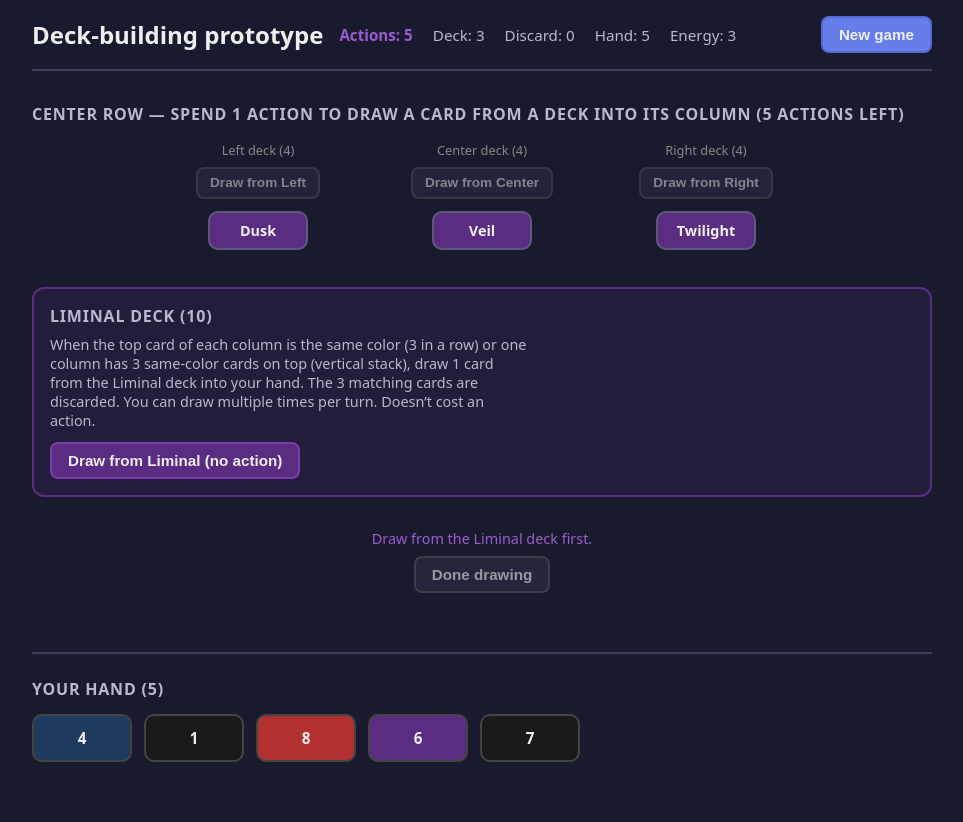
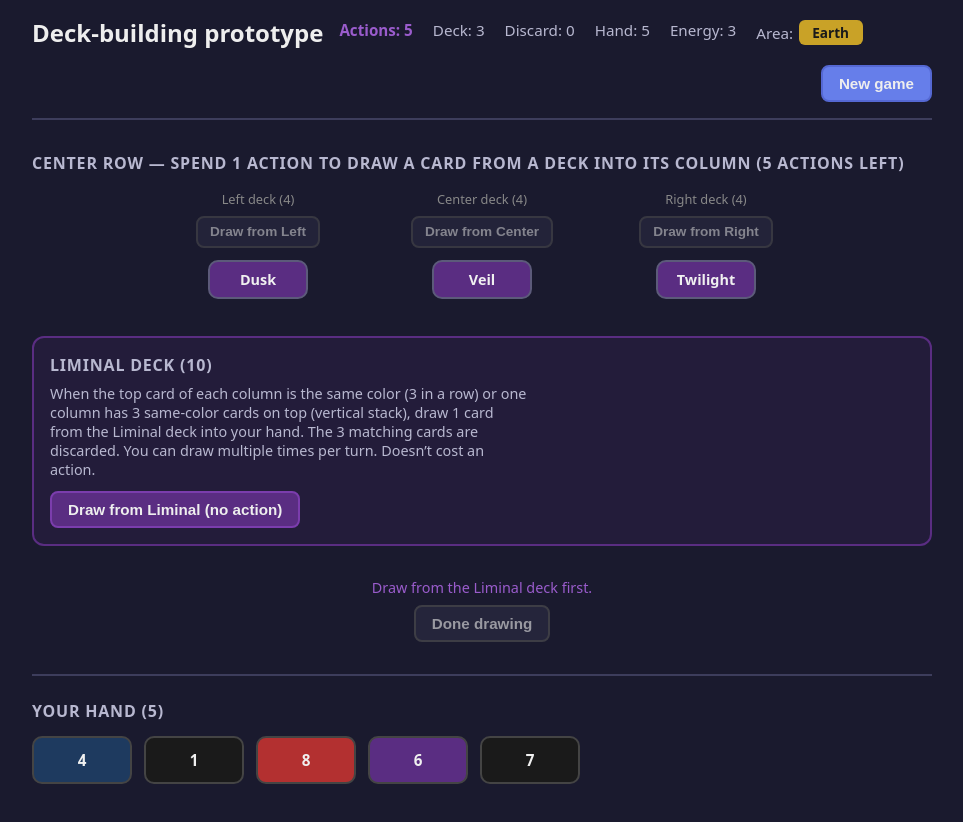
Before and after one commit to Mark-David-Hill/experiments, a React (Vite) app in the folder deck-building-prototype/: page / in a window 1280 px wide. Both pictures are taken after a click on the button "Start game". Shown: the top 822 px of the page, without its empty margins (158-1121 px from the left). Built offline with nearby package versions, Linux system fonts and the light colour scheme.

Commit message:
adds innate color for the area and ability to get bonus tokens. Adds message modal

```diff
--- a/deck-building-prototype/src/App.css
+++ b/deck-building-prototype/src/App.css
@@ -36,6 +36,23 @@
 .pile-actions {
   color: #9a5ccc;
   font-weight: 700;
+}
+
+.pile-area {
+  display: inline-flex;
+  align-items: center;
+  gap: 0.35rem;
+}
+
+.area-color-card {
+  display: inline-flex;
+  align-items: center;
+  justify-content: center;
+  padding: 0.2rem 0.5rem;
+  border-radius: 6px;
+  font-size: 0.85rem;
+  font-weight: 600;
+  min-width: 4rem;
 }
 
 .pile-tokens {
@@ -489,3 +506,41 @@ section h2 {
   box-shadow: none;
   border-color: #444;
 }
+
+/* Bonus modal */
+.bonus-modal-overlay {
+  position: fixed;
+  inset: 0;
+  background: rgba(0, 0, 0, 0.6);
+  display: flex;
+  align-items: center;
+  justify-content: center;
+  z-index: 1000;
+  padding: 1rem;
+}
+
+.bonus-modal {
+  background: linear-gradient(145deg, #2d3a5c 0%, #1e2a4a 100%);
+  border: 2px solid #5a2d82;
+  border-radius: 12px;
+  padding: 1.5rem;
+  max-width: 360px;
+  box-shadow: 0 8px 32px rgba(0, 0, 0, 0.4);
+}
+
+.bonus-modal-title {
+  margin: 0 0 0.75rem 0;
+  font-size: 1.25rem;
+  color: #c9a227;
+}
+
+.bonus-modal-message {
+  margin: 0 0 1rem 0;
+  font-size: 0.95rem;
+  color: #e0e8ff;
+  line-height: 1.4;
+}
+
+.bonus-modal .btn {
+  width: 100%;
+}
--- a/deck-building-prototype/src/App.jsx
+++ b/deck-building-prototype/src/App.jsx
@@ -6,6 +6,8 @@ import {
   CENTER_DECK_LABELS,
   LIMINAL_DECK_DEFS,
   CARD_COLORS,
+  CARD_COLOR_KEYS,
+  AREA_COLOR_LABELS,
   getCardTextColor,
   createCardInstance,
 } from './data/cards'
@@ -56,7 +58,9 @@ const initialGameState = () => ({
   pendingDiscardCenterCard: null, // when set, waiting to pick a center card to discard (ability played in draw phase)
   handCardToPlace: null, // when set, waiting to pick a column to place this hand card at the bottom (costs 1 action)
   liminalColorMatchThisDraw: false, // true when last Liminal draw was same color as match (shows bonus message)
+  areaColor: null, // innate color of current area (random at game start); match this color for bonus token
   tokens: {}, // color -> count (from Liminal color-match bonus)
+  bonusModal: null, // { title, message } when set, show modal until dismissed
 })
 
 /** Finds first 3-in-a-row (same color): any horizontal row, or any vertical run in a column. */
@@ -99,7 +103,9 @@ function App() {
   pendingDiscardCenterCard,
   handCardToPlace,
   liminalColorMatchThisDraw,
+  areaColor,
   tokens,
+  bonusModal,
   } = state
 
   const liminalMatch = findFirstMatch(centerColumns)
@@ -131,10 +137,13 @@ function App() {
     const liminalDeckInit = shuffle(
       LIMINAL_DECK_DEFS.map((c) => createCardInstance(c))
     )
+    const areaColor =
+      CARD_COLOR_KEYS[Math.floor(Math.random() * CARD_COLOR_KEYS.length)]
 
     setState((s) => ({
       ...s,
       gameStarted: true,
+      areaColor,
       phase: 'draw',
       deck: newDeck,
       hand: drawn,
@@ -204,11 +213,31 @@ function App() {
       }
       const matchColor = threeMatching[0].color
       const colorMatch = matchColor === card.color
+      const areaMatch = matchColor === s.areaColor
 
-      const newTokens =
-        colorMatch && LIMINAL_COLOR_MATCH_BONUS === 'token'
-          ? { ...s.tokens, [matchColor]: (s.tokens[matchColor] ?? 0) + 1 }
-          : s.tokens
+      let newTokens = { ...s.tokens }
+      if (colorMatch && LIMINAL_COLOR_MATCH_BONUS === 'token') {
+        newTokens = { ...newTokens, [matchColor]: (newTokens[matchColor] ?? 0) + 1 }
+      }
+      if (areaMatch) {
+        newTokens = { ...newTokens, [matchColor]: (newTokens[matchColor] ?? 0) + 1 }
+      }
+
+      let bonusModal = null
+      if (colorMatch || areaMatch) {
+        const parts = []
+        if (colorMatch && LIMINAL_COLOR_MATCH_BONUS === 'token') {
+          parts.push('Yōkai matched the spirits')
+        }
+        if (areaMatch) {
+          parts.push('Match matched the area')
+        }
+        const tokenCount = (colorMatch ? 1 : 0) + (areaMatch ? 1 : 0)
+        bonusModal = {
+          title: 'Bonus!',
+          message: `${parts.join(' and ')} — +${tokenCount} token${tokenCount !== 1 ? 's' : ''} (${matchColor}).`,
+        }
+      }
 
       return {
         ...s,
@@ -216,8 +245,9 @@ function App() {
         hand: [...s.hand, card],
         centerColumns: newCenterColumns,
         discard: [...s.discard, ...threeMatching],
-        liminalColorMatchThisDraw: colorMatch,
+        liminalColorMatchThisDraw: colorMatch || areaMatch,
         tokens: newTokens,
+        bonusModal,
       }
     })
   }, [])
@@ -311,6 +341,10 @@ function App() {
     })
   }, [])
 
+  const dismissBonusModal = useCallback(() => {
+    setState((s) => (s.bonusModal ? { ...s, bonusModal: null } : s))
+  }, [])
+
   const playDiscardCenterAbility = useCallback((card) => {
     setState((s) => ({
       ...s,
@@ -401,6 +435,20 @@ function App() {
           <span className="pile">Discard: {discard.length}</span>
           <span className="pile">Hand: {hand.length}</span>
           <span className="pile">Energy: {energy}</span>
+          {gameStarted && areaColor && (
+            <span className="pile pile-area" title="Match this color for a bonus token">
+              Area:{' '}
+              <span
+                className="area-color-card"
+                style={{
+                  background: CARD_COLORS[areaColor] ?? '#555',
+                  color: getCardTextColor(areaColor),
+                }}
+              >
+                {AREA_COLOR_LABELS[areaColor] ?? areaColor}
+              </span>
+            </span>
+          )}
           {gameStarted && Object.keys(tokens).length > 0 && (
             <span className="pile pile-tokens">
               Tokens:{' '}
@@ -534,7 +582,7 @@ function App() {
               </p>
               {liminalColorMatchThisDraw && (
                 <p className="liminal-color-match-bonus" role="status">
-                  Color match! Gained 1 token of that color.
+                  Color match! Gained token(s) — yōkai matched spirits and/or match matched area.
                 </p>
               )}
               <button
@@ -709,6 +757,33 @@ function App() {
           </section>
         </>
       )}
+
+      {bonusModal && (
+        <div
+          className="bonus-modal-overlay"
+          onClick={dismissBonusModal}
+          role="dialog"
+          aria-modal="true"
+          aria-labelledby="bonus-modal-title"
+        >
+          <div
+            className="bonus-modal"
+            onClick={(e) => e.stopPropagation()}
+          >
+            <h2 id="bonus-modal-title" className="bonus-modal-title">
+              {bonusModal.title}
+            </h2>
+            <p className="bonus-modal-message">{bonusModal.message}</p>
+            <button
+              type="button"
+              className="btn btn-primary"
+              onClick={dismissBonusModal}
+            >
+              Got it
+            </button>
+          </div>
+        </div>
+      )}
     </div>
   )
 }
--- a/deck-building-prototype/src/data/cards.js
+++ b/deck-building-prototype/src/data/cards.js
@@ -8,6 +8,19 @@ export const CARD_COLORS = {
   darkBlue: '#1e3a5f',
   gold: '#c9a227',
   violet: '#5a2d82',
+}
+
+/** Color keys for random area / spirit types */
+export const CARD_COLOR_KEYS = Object.keys(CARD_COLORS)
+
+/** Display names for area innate color (nature spirit theme) */
+export const AREA_COLOR_LABELS = {
+  black: 'Shadow',
+  white: 'Wind',
+  red: 'Flame',
+  darkBlue: 'Water',
+  gold: 'Earth',
+  violet: 'Twilight',
 }
 
 /** Use dark text for these backgrounds so it's readable */
```
Also changed, not shown: 1 other file (tests, documents, lock files or other folders).
